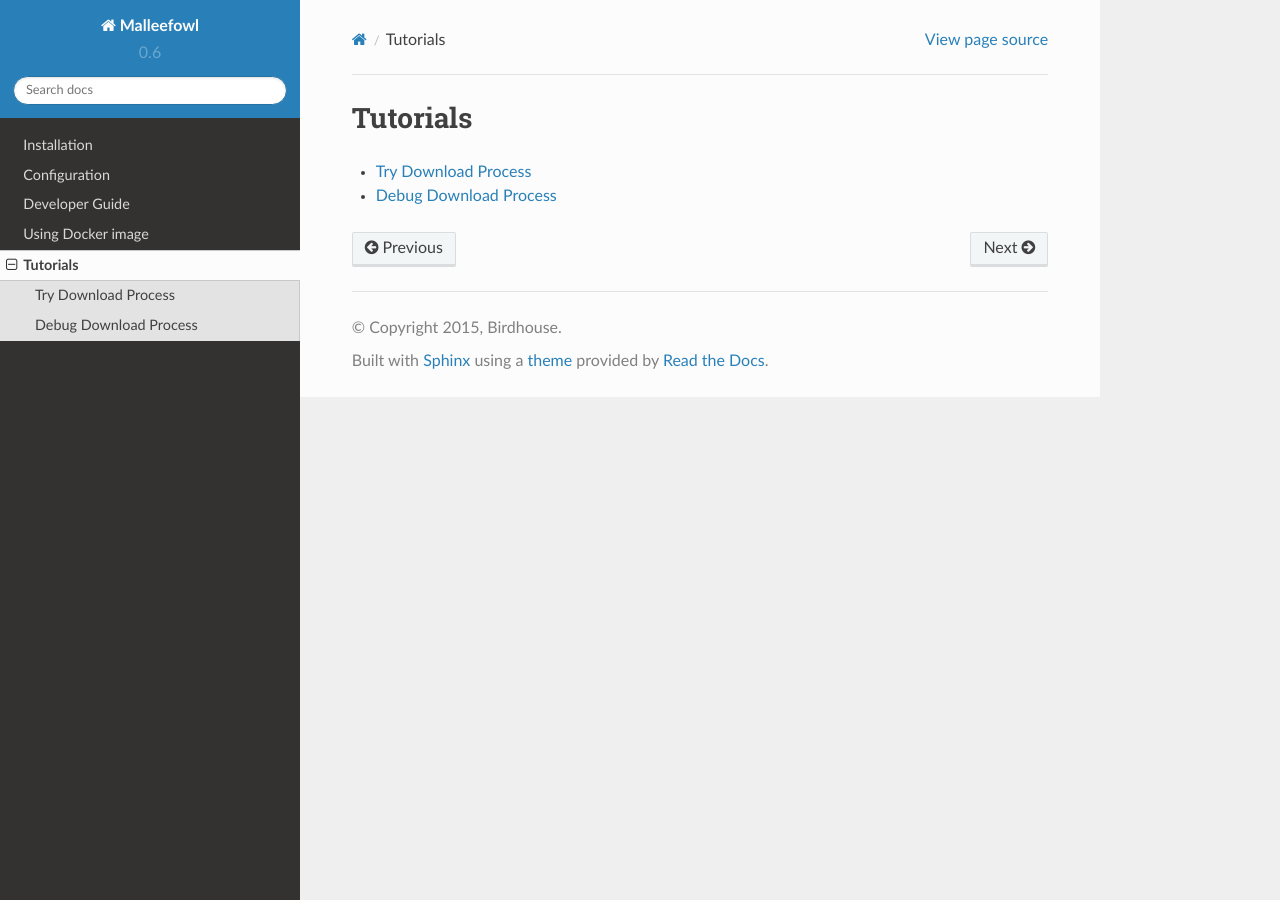
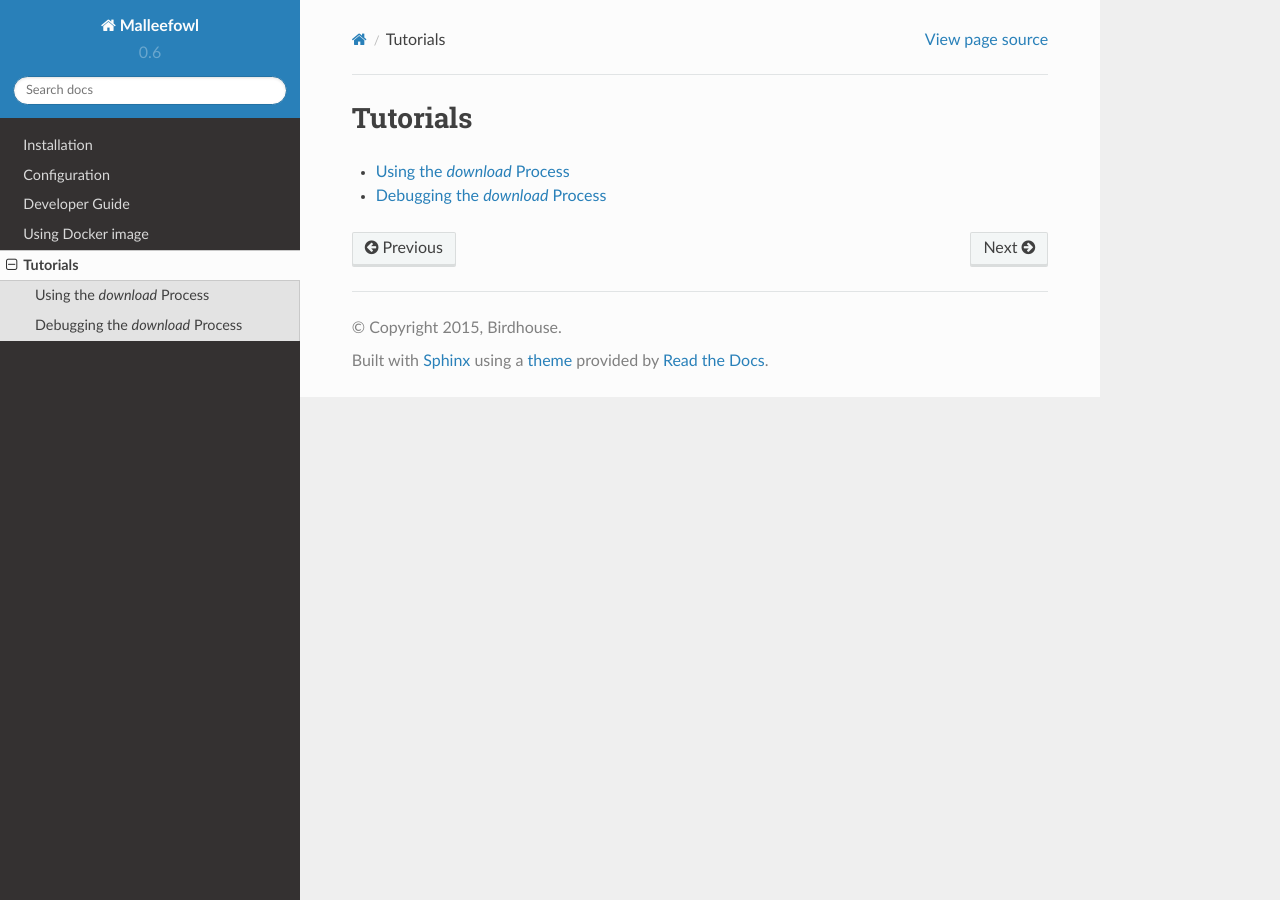
Before and after one commit to bird-house/malleefowl, a Sphinx documentation site: the page built from docs/source/tutorials/index.rst, in a window 1280 px wide. Built offline with Sphinx 7.4.7 and the Read the Docs theme 2.0.0, drawn with Linux system fonts in a browser that asks for light colours.

Commit message:
renamed tutorial

```diff
--- a/docs/source/tutorials/debug_download.rst
+++ b/docs/source/tutorials/debug_download.rst
@@ -1,5 +1,5 @@
-Debug Download Process
-======================
+Debugging the *download* Process
+================================
 
 Go through this tutorial step by step.
 
--- a/docs/source/tutorials/index.rst
+++ b/docs/source/tutorials/index.rst
@@ -4,5 +4,5 @@ Tutorials
 .. toctree::
    :maxdepth: 1
 
-   try_download
+   using_download
    debug_download
--- a/docs/source/tutorials/try_download.rst
+++ b/docs/source/tutorials/using_download.rst
@@ -1,5 +1,5 @@
-Try Download Process
-====================
+Using the *download* Process
+============================
 
 Go through this tutorial step by step.
 
```
